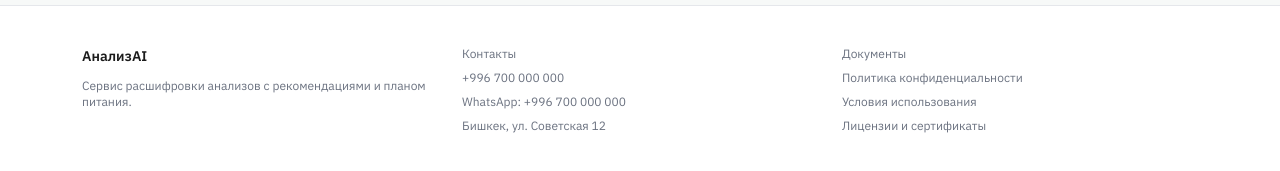
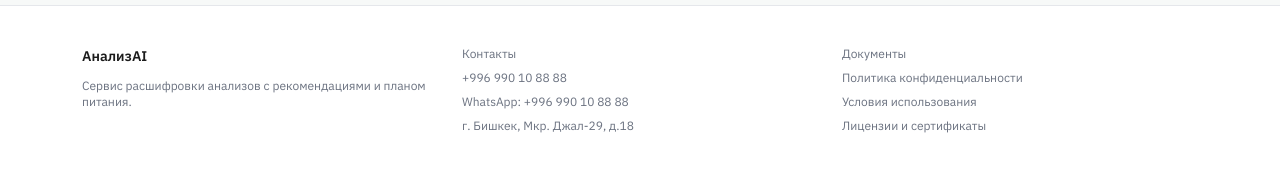
Before and after one commit to balboa16/analyzeAI, a React (Vite) app: page / in a window 1280 px wide. Shown: the part 4790-4961 px from the top of the page. Built offline with nearby package versions, Linux system fonts and the light colour scheme.

Commit message:
update site

```diff
--- a/src/sections/Footer.jsx
+++ b/src/sections/Footer.jsx
@@ -10,9 +10,9 @@
         </div>
         <div className="space-y-2 text-xs text-muted">
           <p>Контакты</p>
-          <p>+996 700 000 000</p>
-          <p>WhatsApp: +996 700 000 000</p>
-          <p>Бишкек, ул. Советская 12</p>
+          <p>+996 990 10 88 88</p>
+          <p>WhatsApp: +996 990 10 88 88</p>
+          <p>г. Бишкек, Мкр. Джал-29, д.18</p>
         </div>
         <div className="space-y-2 text-xs text-muted">
           <p>Документы</p>
```
